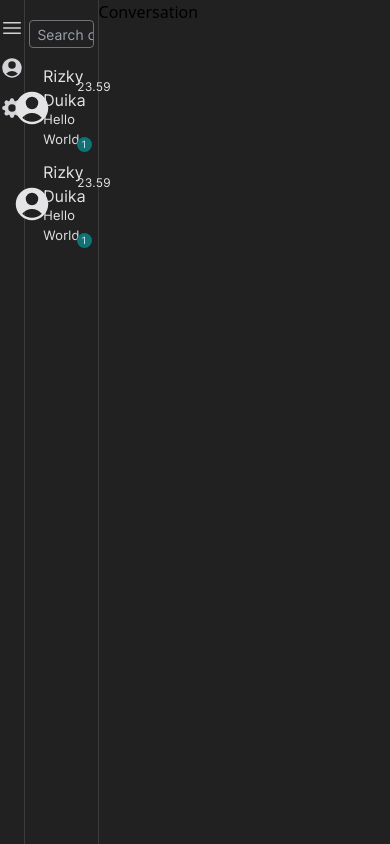
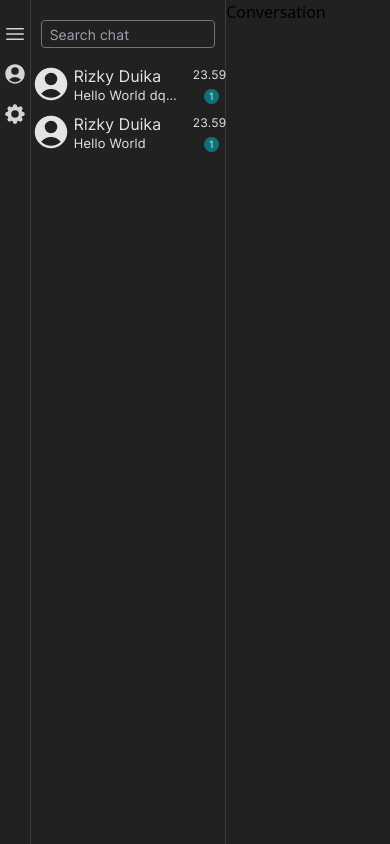
Before and after one commit to ComRV/chatApp, a Next.js app: page /chat in a window 390 px wide. Built offline with nearby package versions, Linux system fonts and the light colour scheme.

Commit message:
fix responsive chat page

```diff
--- a/components/Contact.jsx
+++ b/components/Contact.jsx
@@ -1,6 +1,6 @@
 const Contact = () => {
 	return (
-		<div className="basis-[7cm] flex flex-col border-r border-r-[#3b3b3b]">
+		<div className="basis-[50%] md:basis-[35%] lg:basis-[21%] flex flex-col border-r border-r-[#3b3b3b]">
 			<input
 				type="text"
 				className="w-[90%] h-[2em] text-zinc-200 self-center tracking-wider duration-150 mt-5 mb-3 rounded border border-zinc-500 bg-transparent pl-2 text-sm focus:ring-zinc-300 font-intertight"
@@ -15,9 +15,9 @@ const Contact = () => {
 					/>
 				</svg>
 				<span className="row-span-1 col-start-2 col-end-5 ml-1 relative top-1">Rizky Duika</span>
-				<span className="row-span-2 col-start-2 col-end-5 ml-1 text-[13px] relative top-0.5">Hello World</span>
-				<span className="row-start-1 col-start-5 text-right text-xs relative left-1 top-[3px] place-self-center">23.59</span>
-				<span className="row-start-2 col-start-5 text-[10px] text-center rounded-full relative place-self-end right-1.5 bottom-[4.5px] w-[15px] h-[15px] bg-[#0D7377]">1</span>
+				<span className="row-span-2 col-start-2 truncate col-end-5 ml-1 text-[13px] relative top-[2px]">Hello World dqwdhuqiqddqwdqyduqd</span>
+				<span className="row-start-1 col-start-5 text-right text-xs relative left-[4px] top-[3px] place-self-center">23.59</span>
+				<span className="row-start-2 col-start-5 text-[10px] text-center rounded-full relative place-self-end right-[6px] bottom-[4.5px] w-[15px] h-[15px] bg-[#0D7377]">1</span>
 			</div>
 			<div className="grid grid-cols-5 grid-rows-2 text-zinc-200 font-intertight tracking-wider hover:bg-[#323232d3] cursor-pointer duration-100">
 				<svg xmlns="http://www.w3.org/2000/svg" viewBox="0 0 24 24" fill="currentColor" className="w-10 h-10 row-span-2 place-self-center">
@@ -28,9 +28,9 @@ const Contact = () => {
 					/>
 				</svg>
 				<span className="row-span-1 col-start-2 col-end-5 ml-1 relative top-1">Rizky Duika</span>
-				<span className="row-span-2 col-start-2 col-end-5 ml-1 text-[13px] relative top-0.5">Hello World</span>
-				<span className="row-start-1 col-start-5 text-right text-xs relative left-1 top-[3px] place-self-center">23.59</span>
-				<span className="row-start-2 col-start-5 text-[10px] text-center rounded-full relative place-self-end right-1.5 bottom-[4.5px] w-[15px] h-[15px] bg-[#0D7377]">1</span>
+				<span className="row-span-2 col-start-2 col-end-5 ml-1 text-[13px] relative top-[2px]">Hello World</span>
+				<span className="row-start-1 col-start-5 text-right text-xs relative left-[4px] top-[3px] place-self-center">23.59</span>
+				<span className="row-start-2 col-start-5 text-[10px] text-center rounded-full relative place-self-end right-[6px] bottom-[4.5px] w-[15px] h-[15px] bg-[#0D7377]">1</span>
 			</div>
 		</div>
 	);
--- a/components/Conversation.jsx
+++ b/components/Conversation.jsx
@@ -1,5 +1,5 @@
 const Conversation = () => {
-	return <div className="basis-[28cm]">Conversation</div>;
+	return <div className="basis-[42%] md:basis-[59%] lg:basis-[75%]">Conversation</div>;
 };
 
 export default Conversation;
--- a/components/Navbar.jsx
+++ b/components/Navbar.jsx
@@ -1,7 +1,7 @@
 const Navbar = () => {
 	return (
-		<div className="basis-[1cm] flex flex-col border-r border-r-[#3b3b3b]">
-			<div className="mt-2 w-full grid place-items-center cursor-pointer h-10 text-zinc-300 duration-150 hover:bg-[#0D7377] hover:text-inherit">
+		<div className="basis-[8%] md:basis-[6%] lg:basis-[4%] flex flex-col border-r border-r-[#3b3b3b]">
+			<div className="mt-3.5 w-full grid place-items-center cursor-pointer h-10 text-zinc-300 duration-150 hover:bg-[#0D7377] hover:text-inherit">
 				<svg xmlns="http://www.w3.org/2000/svg" viewBox="0 0 24 24" fill="currentColor" className="w-6">
 					<path
 						fillRule="evenodd"
```
